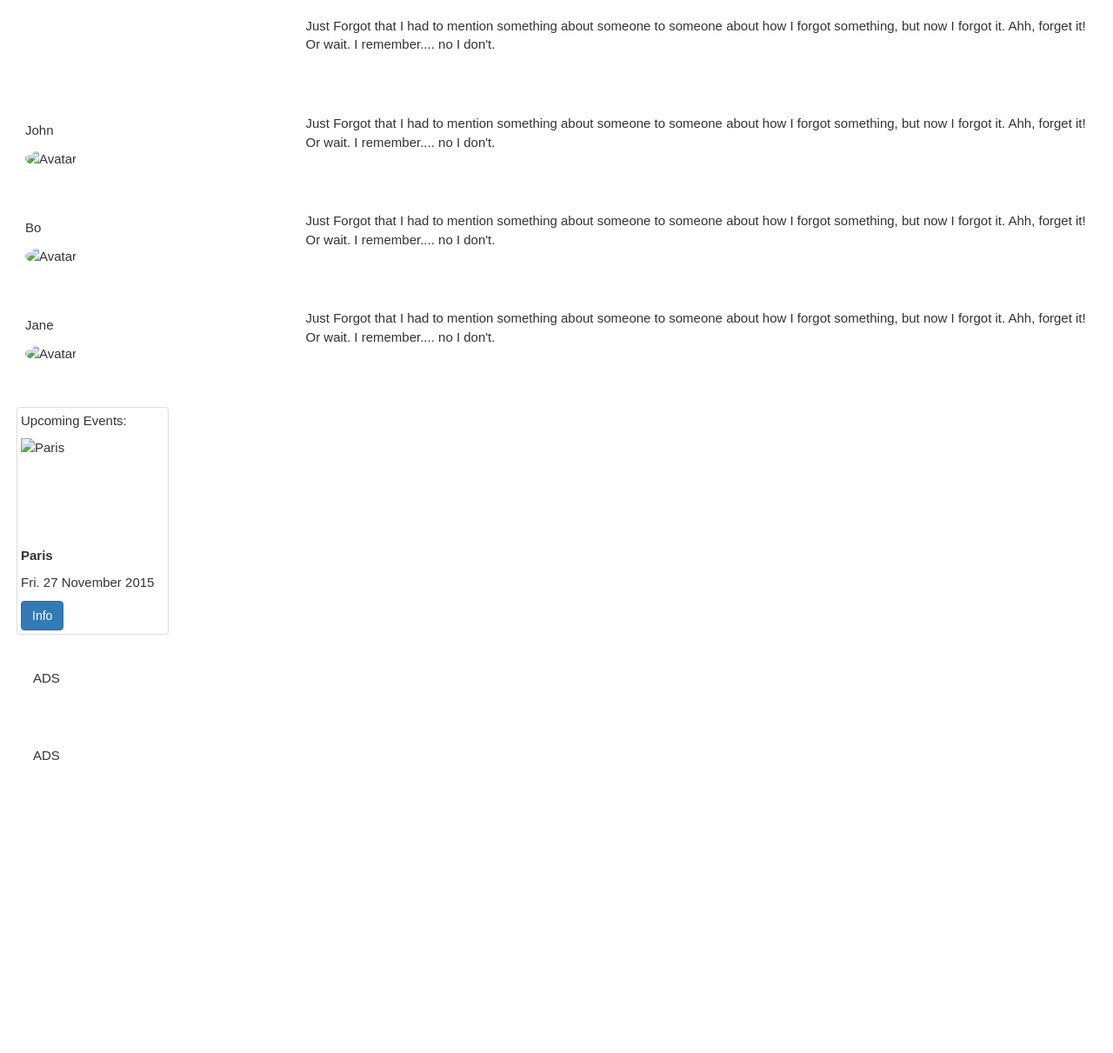
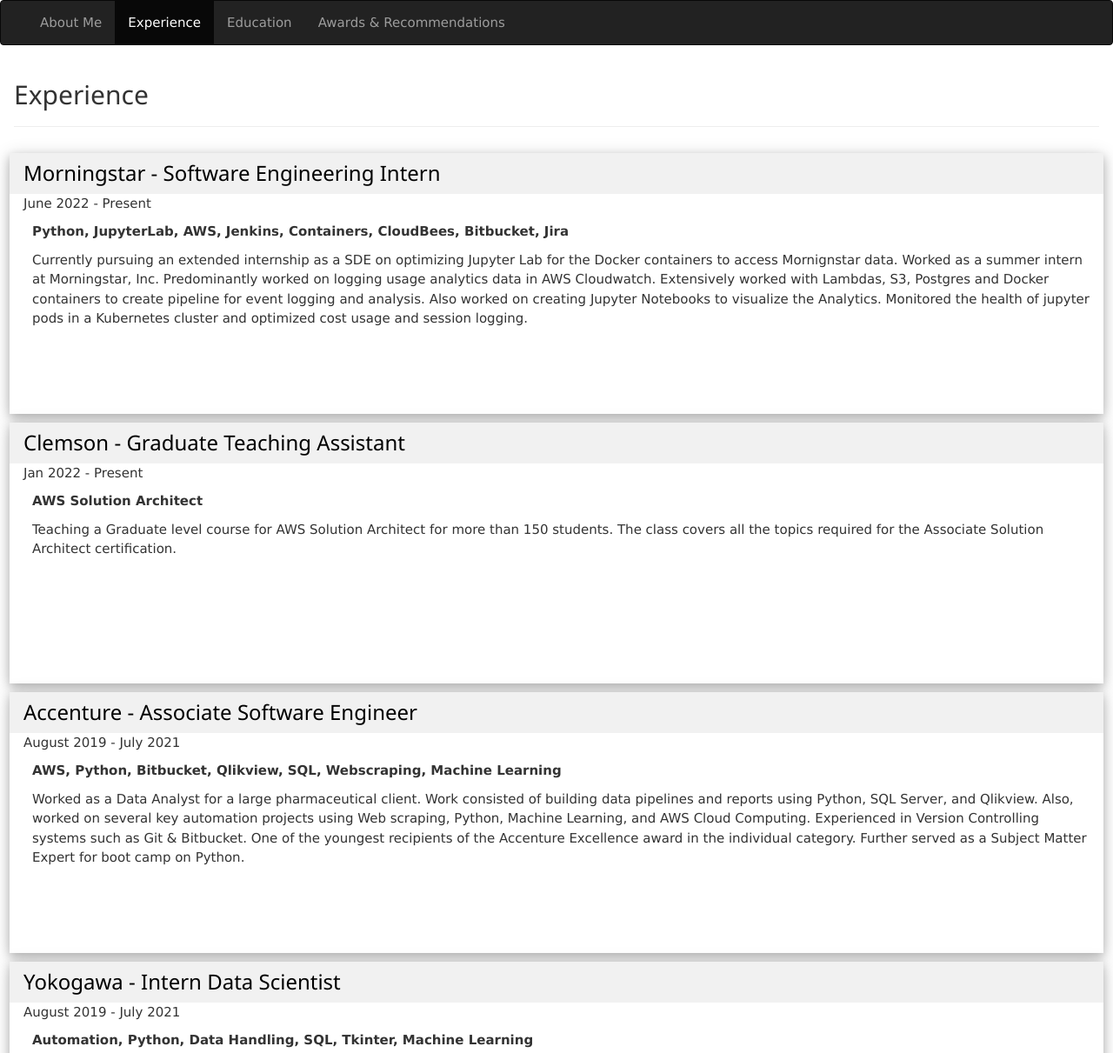
Before and after one commit to nik1097/personalPortfolio, a plain HTML site: page experience.html in a window 1280 px wide. Shown: the top 1211 px of the page at 87% size. Before the commit the page ends 968 px from the top, so only its background shows below. Drawn offline with nearby package versions, Linux system fonts and the light colour scheme.

Commit message:
updated recognition and experience

```diff
--- a/experience.html
+++ b/experience.html
@@ -1,11 +1,13 @@
 <!DOCTYPE html>
 <html lang="en">
+
 <head>
   <title>Nikhil Suresh Experience</title>
   <meta charset="utf-8">
   <meta name="viewport" content="width=device-width, initial-scale=1">
   <link rel="stylesheet" href="https://maxcdn.bootstrapcdn.com/bootstrap/3.4.1/css/bootstrap.min.css">
   <link rel="stylesheet" type="text/css" href="custom.css">
+  <link rel="stylesheet" href="https://www.w3schools.com/w3css/4/w3.css">
   <script src="https://ajax.googleapis.com/ajax/libs/jquery/3.6.0/jquery.min.js"></script>
   <script src="https://maxcdn.bootstrapcdn.com/bootstrap/3.4.1/js/bootstrap.min.js"></script>
   <style>
@@ -17,74 +19,96 @@
     }
   </style>
 </head>
-<body>
-    <div class="row">
-        <div class="col-sm-3">
-          <div class="well">
-           <p>John</p>
-           <img src="bird.jpg" class="img-circle" height="55" width="55" alt="Avatar">
+<nav class="navbar navbar-inverse">
+  <div class="container-fluid">
+    <div class="collapse navbar-collapse" id="myNavbar">
+      <ul class="nav navbar-nav">
+        <li><a href="index.html">About Me</a></li>
+      </ul>
+      <ul class="nav navbar-nav">
+        <li class="active"><a href="experience.html">Experience</a></li>
+      </ul>
+      <ul class="nav navbar-nav">
+        <li><a href="experience.html">Education</a></li>
+      </ul>
+      <ul class="nav navbar-nav">
+        <li><a href="recognition.html">Awards & Recommendations</a></li>
+      </ul>
     </div>
   </div>
-        <div class="col-sm-9">
-          <div class="well">
-            <p>Just Forgot that I had to mention something about someone to someone about how I forgot something, but now I forgot it. Ahh, forget it! Or wait. I remember.... no I don't.</p>
+</nav>
+
+<body>
+  <div class="w3-container">
+    <h2 style="padding-top: 10px;">Experience</h2>
+    <hr>
+    <div class="row" style="padding-top: 10px;">
+      <div class="w3-card-4">
+        <header class="w3-container w3-light-grey">
+          <h3>Morningstar - Software Engineering Intern</h3>
+        </header>
+        <div class="w3-container">
+          <p>June 2022 - Present</p>
+          <p class="card-text"><strong> Python, JupyterLab, AWS, Jenkins, Containers, CloudBees, Bitbucket,
+              Jira</strong></p>
+          <p class="card-text"> Currently pursuing an extended internship as a SDE on optimizing Jupyter Lab for the
+            Docker containers to access Mornignstar data. Worked as a summer intern at Morningstar, Inc. Predominantly
+            worked on logging usage analytics data in AWS Cloudwatch. Extensively worked with Lambdas, S3, Postgres and
+            Docker containers to create pipeline for event logging and analysis. Also worked on creating Jupyter
+            Notebooks to visualize the Analytics. Monitored the health of jupyter pods in a Kubernetes cluster and
+            optimized cost usage and session logging.</p><br>
         </div>
       </div>
     </div>
-      <div class="row">
-        <div class="col-sm-3">
-          <div class="well">
-           <p>Bo</p>
-           <img src="bandmember.jpg" class="img-circle" height="55" width="55" alt="Avatar">
-          </div>
-        </div>
-        <div class="col-sm-9">
-          <div class="well">
-            <p>Just Forgot that I had to mention something about someone to someone about how I forgot something, but now I forgot it. Ahh, forget it! Or wait. I remember.... no I don't.</p>
+    <div class="row" style="padding-top: 10px;">
+      <div class="w3-card-4">
+        <header class="w3-container w3-light-grey">
+          <h3>Clemson - Graduate Teaching Assistant</h3>
+        </header>
+        <div class="w3-container">
+          <p>Jan 2022 - Present</p>
+          <p class="card-text"><strong>AWS Solution Architect</strong></p>
+          <p class="card-text">Teaching a Graduate level course for AWS Solution Architect for more than 150 students.
+            The class covers all the topics required for the Associate Solution Architect certification.</p><br>
         </div>
       </div>
     </div>
-      <div class="row">
-        <div class="col-sm-3">
-          <div class="well">
-           <p>Jane</p>
-           <img src="bandmember.jpg" class="img-circle" height="55" width="55" alt="Avatar">
-          </div>
-        </div>
-        <div class="col-sm-9">
-          <div class="well">
-            <p>Just Forgot that I had to mention something about someone to someone about how I forgot something, but now I forgot it. Ahh, forget it! Or wait. I remember.... no I don't.</p>
+    <div class="row" style="padding-top: 10px;">
+      <div class="w3-card-4">
+        <header class="w3-container w3-light-grey">
+          <h3>Accenture - Associate Software Engineer</h3>
+        </header>
+        <div class="w3-container">
+          <p>August 2019 - July 2021</p>
+          <p class="card-text"><strong>AWS, Python, Bitbucket, Qlikview, SQL, Webscraping, Machine Learning</strong></p>
+          <p class="card-text">Worked as a Data Analyst for a large pharmaceutical client. Work consisted of building
+            data pipelines and reports using Python, SQL Server, and Qlikview. Also, worked on several key automation
+            projects using Web scraping, Python, Machine Learning, and AWS Cloud Computing. Experienced in Version
+            Controlling systems such as Git & Bitbucket. One of the youngest recipients of the Accenture Excellence
+            award in the individual category. Further served as a Subject Matter Expert for boot camp on Python.</p><br>
         </div>
       </div>
     </div>
-      <div class="row">
-        <div class="col-sm-3">
-          <div class="well">
-           <p>Anja</p>
-           <img src="bird.jpg" class="img-circle" height="55" width="55" alt="Avatar">
-          </div>
-        </div>
-        <div class="col-sm-9">
-          <div class="well">
-            <p>Just Forgot that I had to mention something about someone to someone about how I forgot something, but now I forgot it. Ahh, forget it! Or wait. I remember.... no I don't.</p>
+    <div class="row" style="padding-top: 10px;">
+      <div class="w3-card-4">
+        <header class="w3-container w3-light-grey">
+          <h3>Yokogawa - Intern Data Scientist</h3>
+        </header>
+        <div class="w3-container">
+          <p>August 2019 - July 2021</p>
+          <p class="card-text"><strong>Automation, Python, Data Handling, SQL, Tkinter, Machine Learning</strong></p>
+          <p class="card-text">Worked on building an end-to-end fully automated demand forecasting application for
+            transmitter manufacturing. Was a part of the pilot internship program in a 2 man team that laid the
+            foundation for further work on the application by multiple interns that followed. Was heavily involved
+            inter-department interaction for requirements elicitation and application testing. Four fold improvement in
+            accuracy and turnaround time for the transmitter department.</p><br>
         </div>
       </div>
     </div>
   </div>
-    <div class="col-sm-2 well">
-      <div class="thumbnail">
-        <p>Upcoming Events:</p>
-        <img src="paris.jpg" alt="Paris" width="400" height="300">
-        <p><strong>Paris</strong></p>
-        <p>Fri. 27 November 2015</p>
-        <button class="btn btn-primary">Info</button>
-      </div>
-      <div class="well">
-        <p>ADS</p>
-      </div>
-      <div class="well">
-        <p>ADS</p>
-      </div>
-    </div>
-  </div>
-</div>
+</body>
+<footer class="container-fluid text-center">
+  <p>Footer Text</p>
+</footer>
+
+</html>
```
Also changed, not shown: recognition.html (added, +122 -0 lines). Lines whose indentation alone changed are shown as unchanged.
